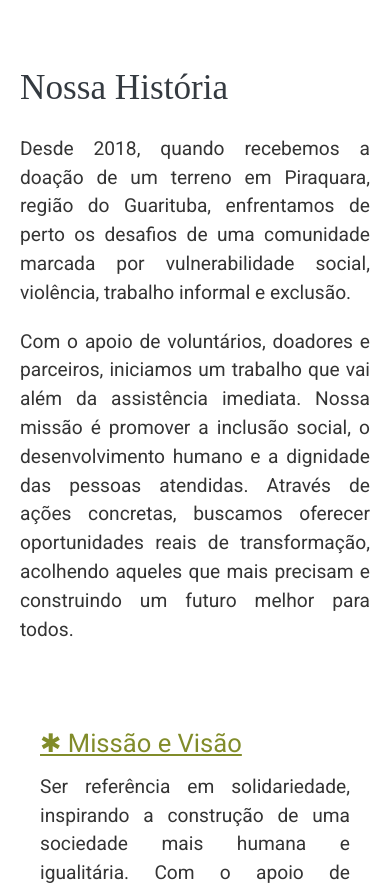
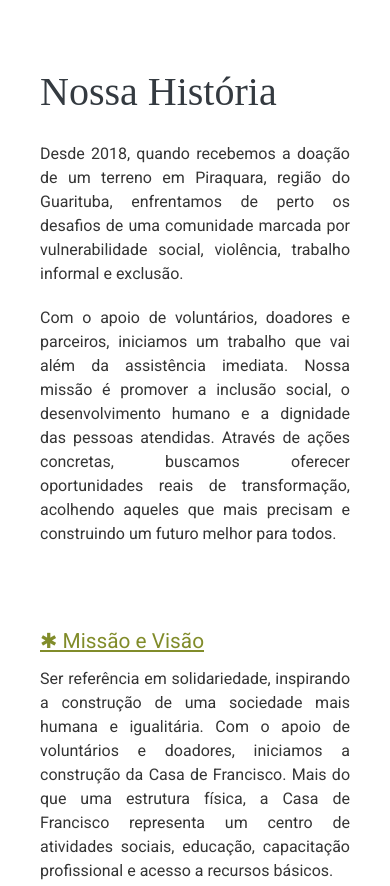
Before and after one commit to Gustx21/bom-pastor, a website: page pages/about.html in a window 390 px wide. Shown: the part 700-1586 px from the top of the page. Drawn offline with Linux system fonts and the light colour scheme; a web font is replaced by a local one.

Commit message:
:construction: fixes project

```diff
--- a/pages/about.html
+++ b/pages/about.html
@@ -38,7 +38,7 @@
         <!-- Hamburguer nav -->
         <nav class="hamburger" id="hamburger">
             <img src="../src/assets/icon/espirito-santo.png" alt="Logo do Instituto Bom Pastor">
-            <img src="../src/assets/menu.png" alt="Icon Menu">
+            <img src="../src/assets/icon/menu.svg" alt="Icon Menu">
         </nav>
         <nav class="menu">
             <img src="../src/assets/icon/espirito-santo.png" alt="Logo do Instituto Bom Pastor">
--- a/src/style/about.css
+++ b/src/style/about.css
@@ -229,6 +229,28 @@
                 text-align: justify;
             }
         }
+
+        header {
+            padding: 0 20px;
+
+            h1 {
+                font-size: 2.5rem;
+            }
+
+            p {
+                font-size: 1rem;
+            }
+        }
+
+        .mission, .values {
+            h3 {
+                font-size: 1.3rem;
+            }
+
+            p {
+                font-size: 1rem;
+            }
+        }
     }
 
     .supporters img {
--- a/src/style/home.css
+++ b/src/style/home.css
@@ -6,7 +6,7 @@
     --tertiary-color: #BF7D2C;
     --quaternary-color: #818C2A;
     --quinary-color: #F2BC57;
-    --title-color: #343a40;
+    --title-color: #0D0D0D;
     --text-color: #262626;
     --background-one: #E6E0D5;
     --background-two: #FFF9EE;
@@ -261,7 +261,7 @@
     p {
         font-size: 1.2rem;
         margin-bottom: 20px;
-        color: #000;
+        color: var(--text-color);
         text-align: center;
     }
 
@@ -355,6 +355,7 @@
 
         img {
             width: 70%;
+            object-fit: cover;
         }
 
         section {
```
Also changed, not shown: home.html (+1 -1 lines), pages/transparency.html (+1 -1 lines).
